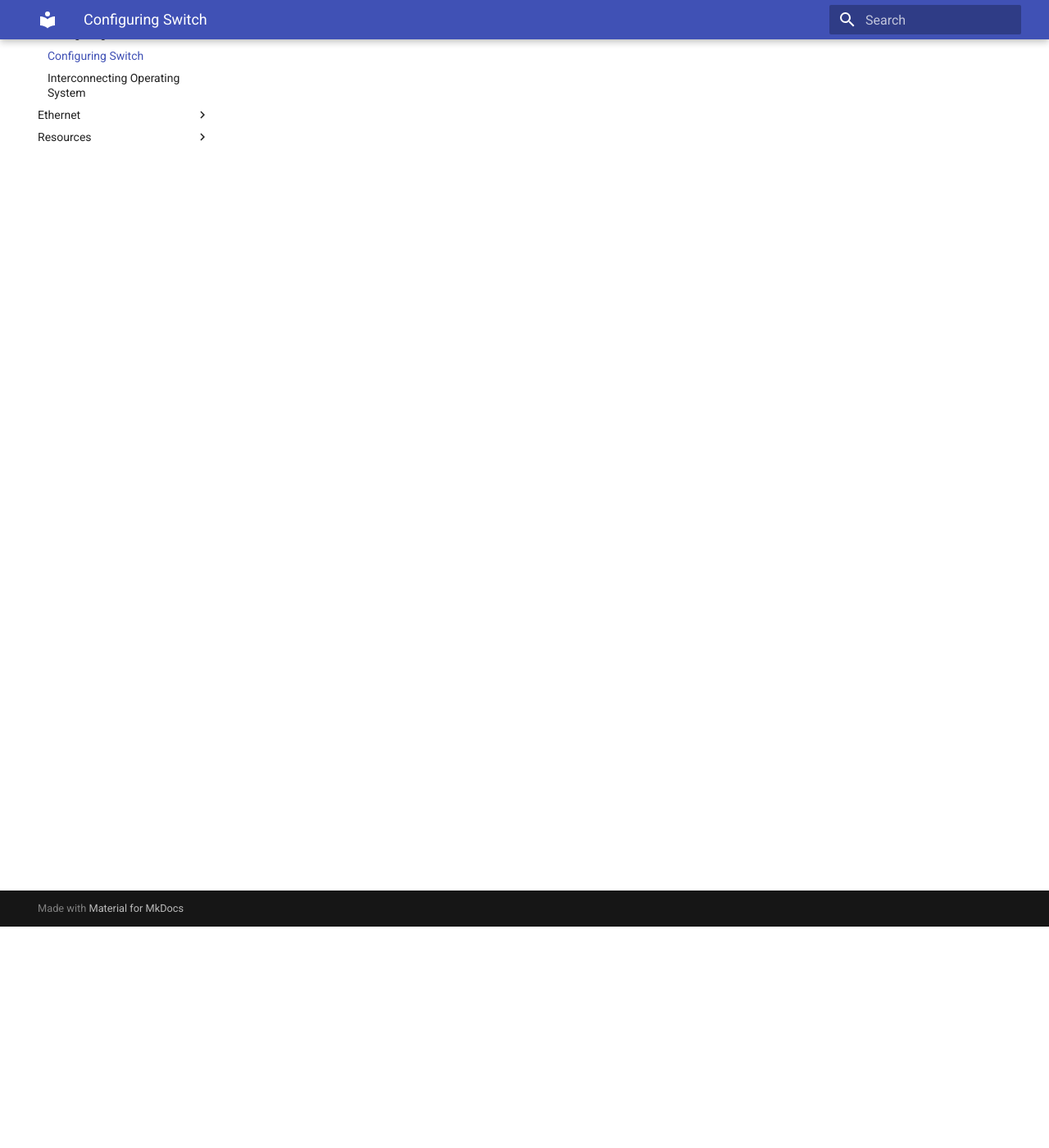
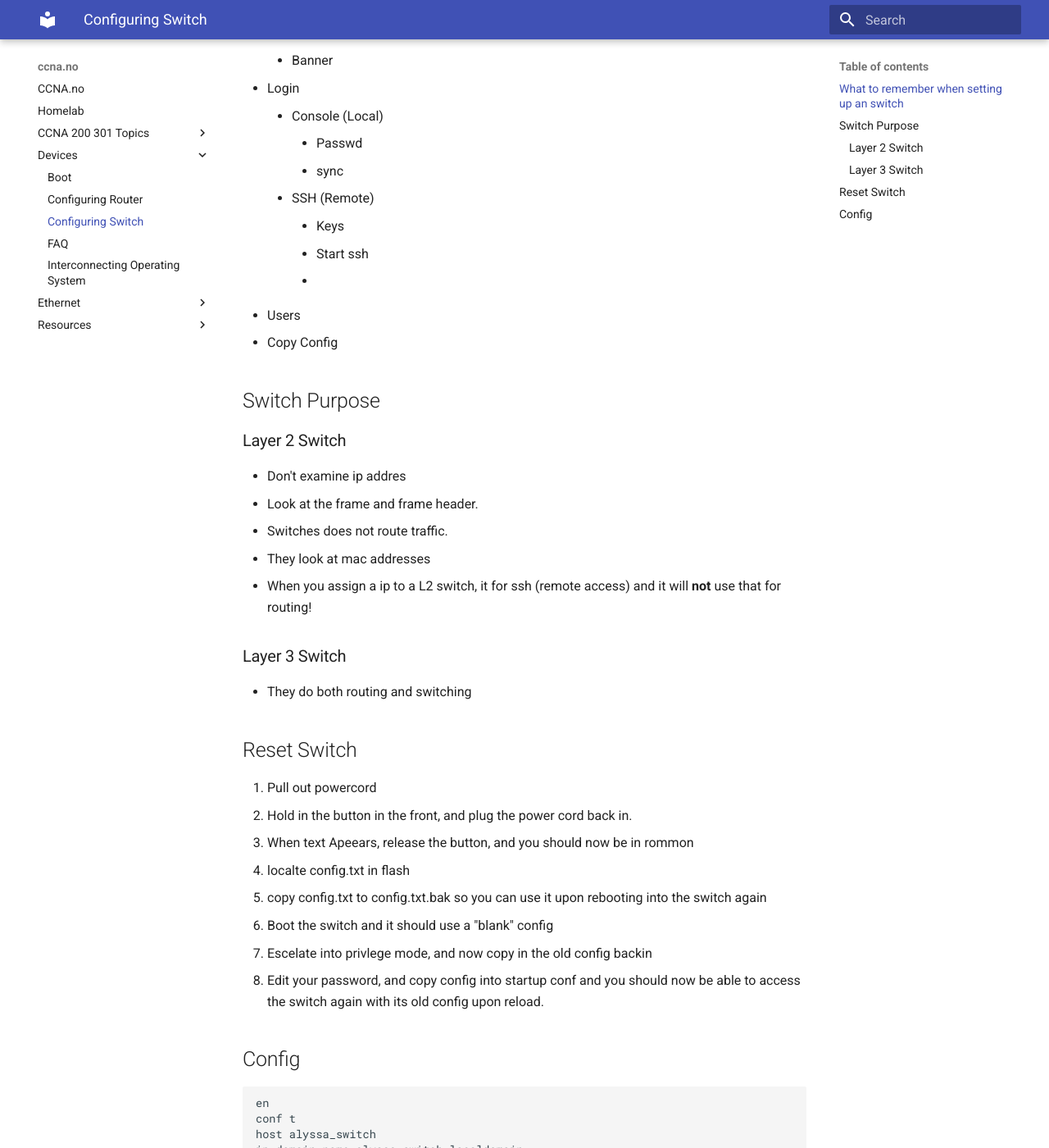
Before and after one commit to skandix/ccna.no, an MkDocs documentation site: the page built from docs/Devices/configuring_switch.md, in a window 1280 px wide and 1400 px high, scrolled down 270 px. Shown: the whole window at 82% size. Built offline with MkDocs 1.6.1 and Material for MkDocs 9.7.7, drawn with Linux system fonts in a browser that asks for light colours; some of the changed text lies outside the part shown.

Commit message:
lazy day
Signed-off-by: Bendik Egenes Dyrli <bendik.dyrli@uia.no>

````diff
--- a/docs/Devices/configuring_switch.md
+++ b/docs/Devices/configuring_switch.md
@@ -1 +1,81 @@
 # Configuring Switch
+
+## What to remember when setting up an switch
+* Identify
+	* Hostname
+	* Domain
+	* Banner
+* Login
+	* Console (Local)
+		* Passwd
+		* sync
+	* SSH (Remote)
+		* Keys
+		* Start ssh
+		*
+* Users
+* Copy Config
+
+
+
+## Switch Purpose
+### Layer 2 Switch
+* Don't examine ip addres
+* Look at the frame and frame header.
+* Switches does not route traffic.
+* They look at mac addresses
+* When you assign a ip to a L2 switch, it for ssh (remote access) and it will **not** use that for routing!
+
+### Layer 3 Switch
+* They do both routing and switching
+
+
+## Reset Switch
+1. Pull out powercord
+2. Hold in the button in the front, and plug the power cord back in.
+3. When text Apeears, release the button, and you should now be in rommon
+4. localte config.txt in flash
+5. copy config.txt to config.txt.bak so you can use it upon rebooting into the switch again
+6. Boot the switch and it should use a "blank" config
+7. Escelate into privlege mode, and now copy in the old config backin
+8. Edit your password, and copy config into startup conf and you should now be able to access the switch again with its old config upon reload.
+
+## Config
+```
+en
+conf t
+host alyssa_switch
+ip domain-name alyssa_switch.localdomain
+banner motd #This is Skandix's Switch Stay out#
+
+enable secret cisco
+line con 0
+logging sync
+password cisco
+login
+exit
+
+username skandix secret cisco
+crypto key generate rsa
+ip ssh version 2
+
+service password-encryption
+
+line vty 0 4
+login local
+transport input ssh
+exit
+
+interface vlan 1 # svi a virtual interface
+ip address 10.13.37.5 255.255.255.0 # switch has now an ip
+no shut
+exit
+exit
+
+show run
+copy run start
+
+show start # inspect that it have been copied into the start
+
+show flash
+```
````
Also changed, not shown: docs/Devices/faq.md (added, +11 -0 lines), docs/Homelab.md (+24 -2 lines), docs/_assets/homelab.jpg (added).
